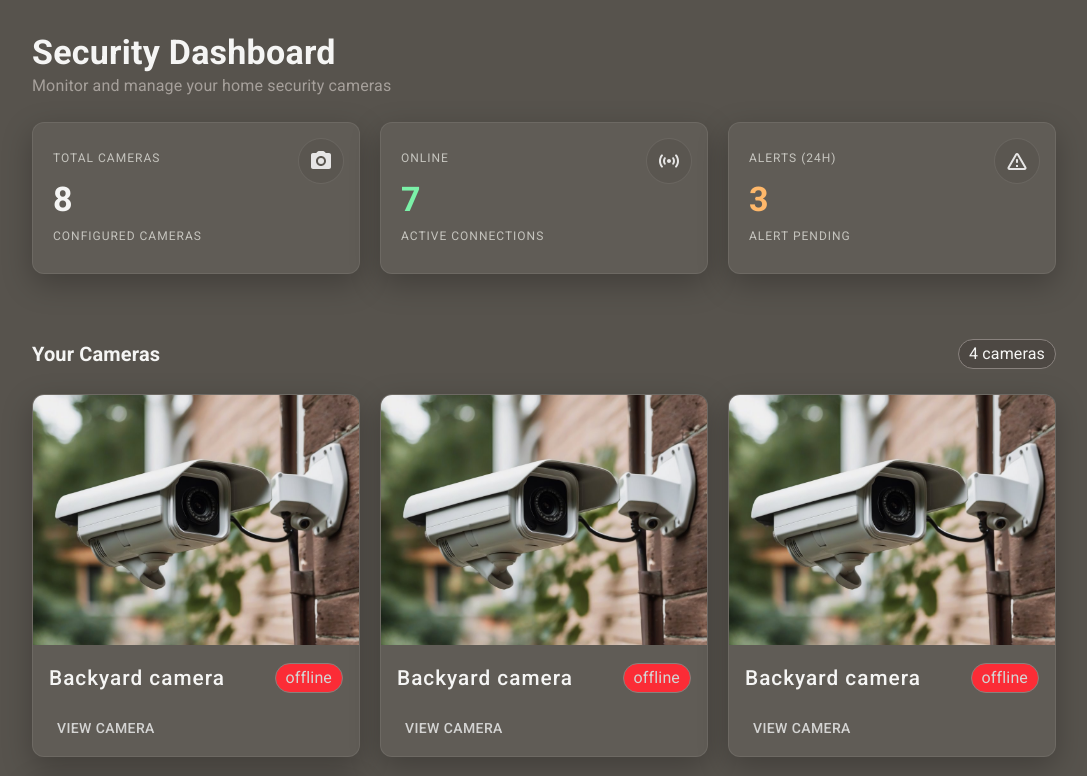
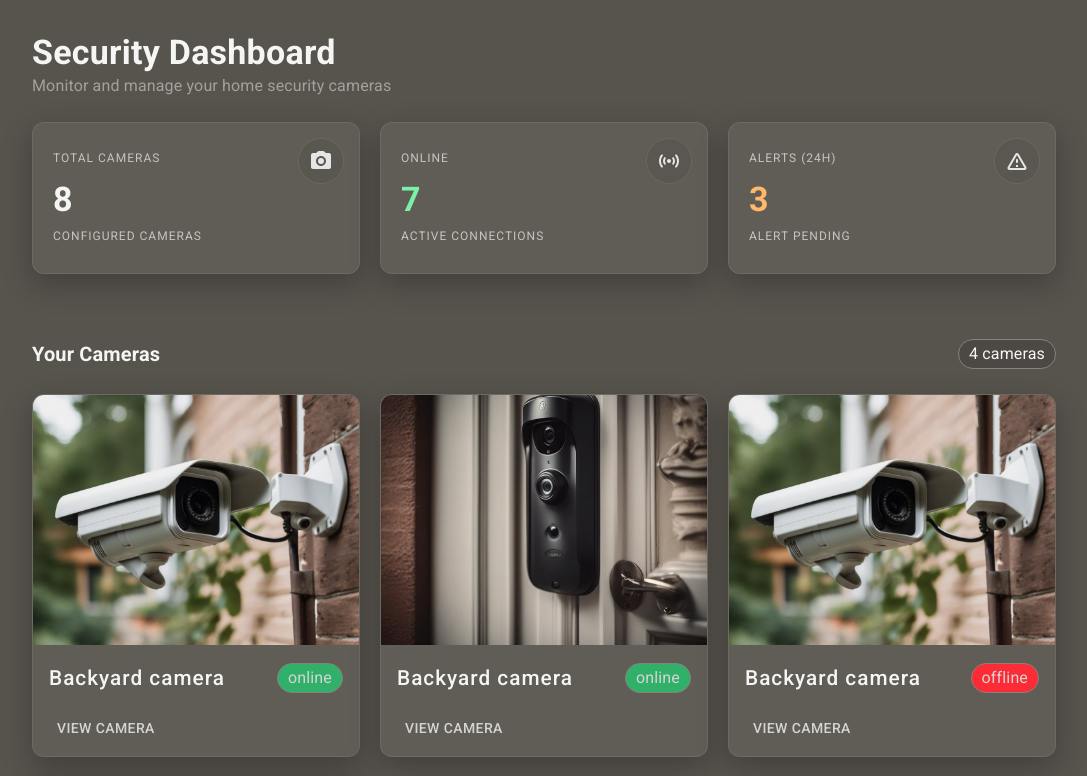
Before and after one commit to tomerab1/cam-hub, a React (Vite) app in the folder ui/: page / in a window 1280 px wide. Shown: the top 776 px of the page, without its empty margins (96-1183 px from the left). Built offline with nearby package versions, Linux system fonts and the light colour scheme; some icons are missing.

Commit message:
refactor: Added icon for camera discovery

```diff
--- a/ui/src/pages/CameraDiscoveryPage.tsx
+++ b/ui/src/pages/CameraDiscoveryPage.tsx
@@ -56,7 +56,7 @@ export default function CameraDiscoveryPage() {
 						title="Go back to home"
 						onClick={onGoBack}
 						variant="text"
-						sx={{ color: "black" }}
+						sx={{ color: "oklch(25% 0.001 106.424)" }}
 					>
 						<NavigateBeforeOutlined />
 					</Button>
--- a/ui/src/pages/HomePage.tsx
+++ b/ui/src/pages/HomePage.tsx
@@ -1,13 +1,17 @@
-import { Box, Typography } from "@mui/material";
+import { Box, Button, Typography } from "@mui/material";
 import { StatCard } from "../components/StatusCard";
 import {
 	CameraAltRounded,
 	SensorsRounded,
 	WarningAmberRounded,
 } from "@mui/icons-material";
+import WifiFindIcon from "@mui/icons-material/WifiFind";
 import { CameraCard } from "../components/CameraCard";
+import { useNavigate } from "react-router-dom";
 
 export default function HomePage() {
+	const navigate = useNavigate();
+
 	return (
 		<Box
 			sx={{
@@ -34,6 +38,14 @@ export default function HomePage() {
 						mb: "1.5rem",
 					}}
 				>
+					<Box
+						sx={{
+							width: "100%",
+							display: "flex",
+							alignItems: "center",
+							justifyContent: "space-between",
+						}}
+					>
 						<Typography
 							variant="h4"
 							fontWeight="bold"
@@ -41,6 +53,15 @@ export default function HomePage() {
 						>
 							Security Dashboard
 						</Typography>
+						<Button
+							sx={{
+								color: "oklch(97% 0.001 106.424)",
+								"& .MuiButton-startIcon > *:nth-of-type(1)": { fontSize: 25 },
+							}}
+							startIcon={<WifiFindIcon />}
+							onClick={() => navigate("/discovery")}
+						></Button>
+					</Box>
 					<Typography sx={{ color: "oklch(70.9% 0.01 56.259)" }}>
 						Monitor and manage your home security cameras
 					</Typography>
@@ -115,12 +136,12 @@ export default function HomePage() {
 					<CameraCard
 						imgUri="src/assets/backyard_camera.jpg"
 						location="Backyard camera"
-						status="offline"
+						status="online"
 					/>
 					<CameraCard
-						imgUri="src/assets/backyard_camera.jpg"
+						imgUri="src/assets/frontdoor_camera.jpg"
 						location="Backyard camera"
-						status="offline"
+						status="online"
 					/>
 					<CameraCard
 						imgUri="src/assets/backyard_camera.jpg"
```
Also changed, not shown: ui/src/assets/frontdoor_camera.jpg (added). Lines whose indentation alone changed are shown as unchanged.
